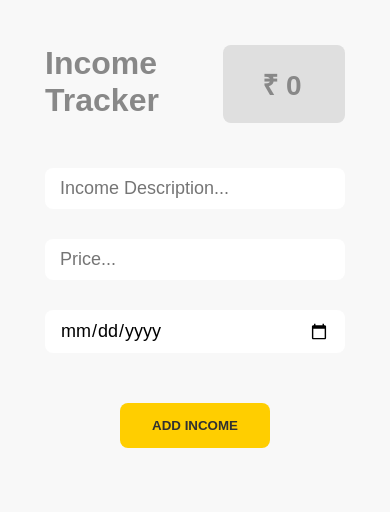
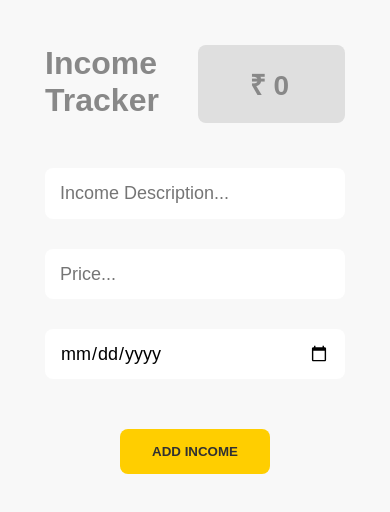
Before and after one commit to vidisharaut/income-tracker, a React (Create React App) app: page / in a window 390 px wide. Shown: the top 512 px of the page. Built offline with nearby package versions, Linux system fonts and the light colour scheme.

Commit message:
Fixed form styling

```diff
--- a/src/components/IncomeForm.jsx
+++ b/src/components/IncomeForm.jsx
@@ -33,6 +33,7 @@ function IncomeForm({ income, setIncome }) {
           placeholder="Income Description..."
           ref={desc}
         />
+        <div className="price-date">
           <input
             type="number"
             name="price"
@@ -48,6 +49,7 @@ function IncomeForm({ income, setIncome }) {
             ref={date}
           />
         </div>
+      </div>
       <input type="submit" value="Add Income" className="add-income--btn" />
     </form>
   );
--- a/src/index.css
+++ b/src/index.css
@@ -43,7 +43,7 @@ h1 {
 }
 
 .total-income {
-  width: 147px;
+  min-width: 147px;
   display: flex;
   color: var(--grey);
   font-size: 28px;
@@ -67,22 +67,22 @@ h1 {
   display: flex;
   justify-content: center;
   transition: 0.4s;
-  border-radius: 8px;
 }
 .form-inner input {
   font-size: 18px;
   padding: 10px 15px;
   background-color: #fff;
+  border-radius: 8px;
 }
 
 .form-inner input[type="text"] {
   flex: 1;
+  padding: 15px;
 }
-.form-inner input[type="number"] {
+.form-inner .price-date {
   flex: 1;
-}
-.form-inner input[type="date"] {
-  flex: 1;
+  display: flex;
+  justify-content: space-evenly;
 }
 
 .add-income--btn {
@@ -138,7 +138,6 @@ h1 {
   font-weight: 600;
   background-color: var(--alert);
   border-radius: 8px 0px 0px 8px;
-  /* transition: 0.2s; */
 }
 
 .income-list .income-item:hover .remove-item {
@@ -162,6 +161,7 @@ h1 {
 @media screen and (max-width: 810px) {
   .form-inner {
     flex-direction: column;
+    padding: 0;
   }
   .form-inner input {
     border-radius: 8px;
@@ -169,4 +169,7 @@ h1 {
     width: 100%;
     height: 50px;
   }
+  .form-inner .price-date {
+    flex-direction: column;
+  }
 }
```
Lines whose indentation alone changed are shown as unchanged.
